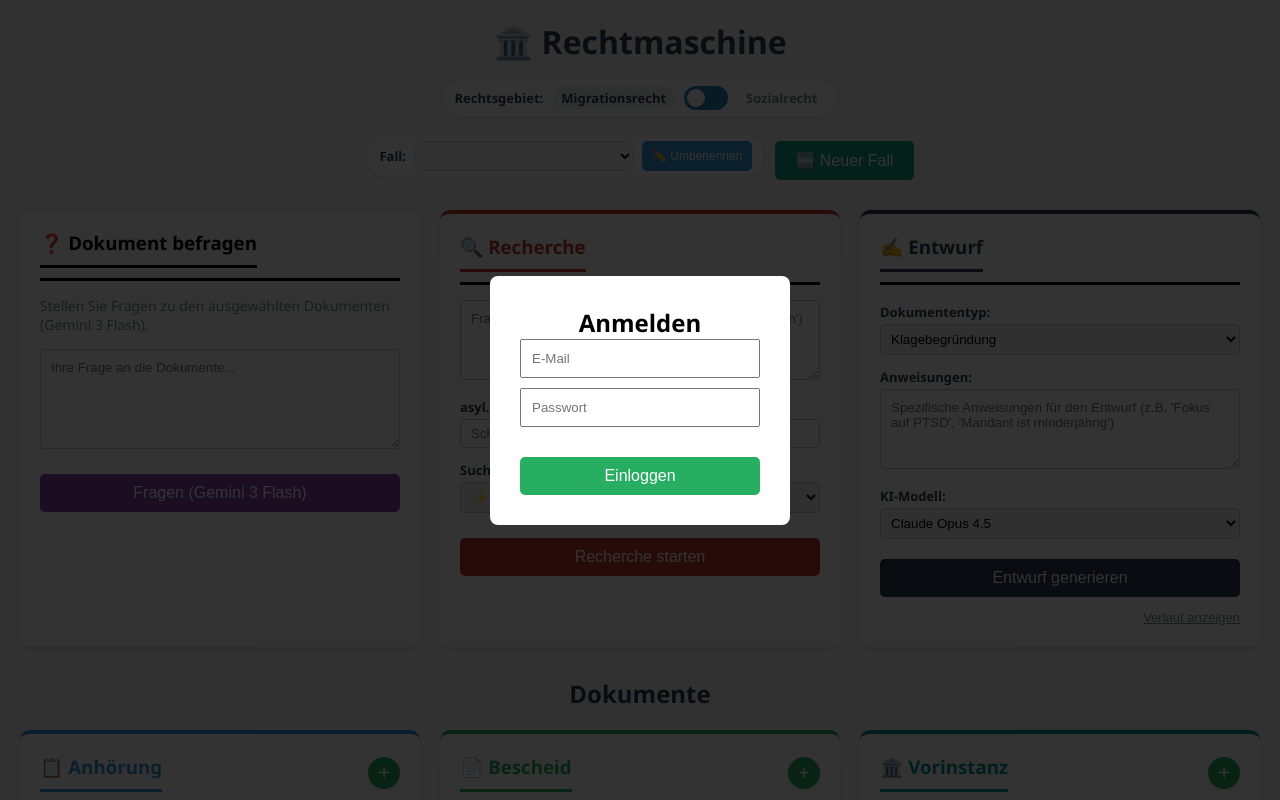
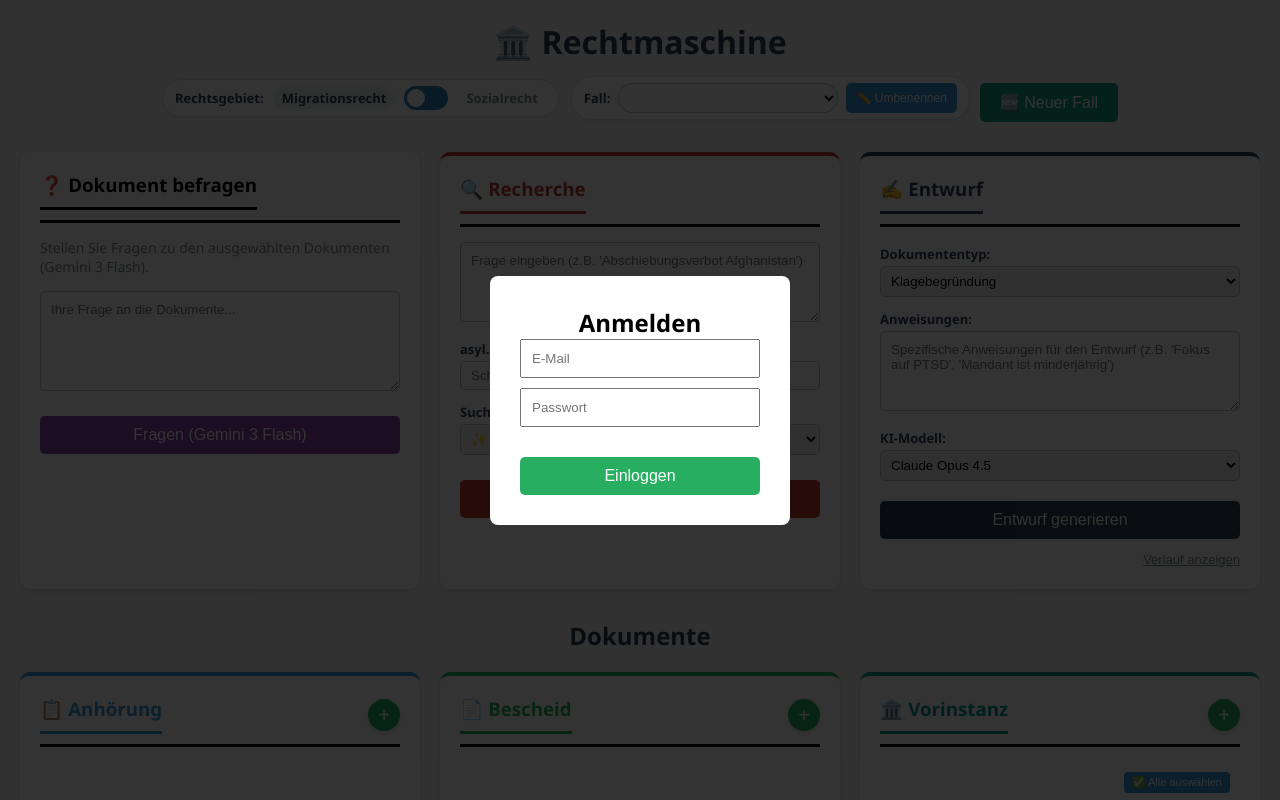
Before and after one commit to derspotter/rechtmaschine, a Python web app: template app/templates/index.html in a window 1280 px wide. Run offline with Jinja, Linux system fonts and the light colour scheme; the template is opened without the code that fills it, so the values that code supplies are empty.

Commit message:
ui: align case controls beside legal area toggle

```diff
--- a/app/static/css/styles.css
+++ b/app/static/css/styles.css
@@ -22,12 +22,21 @@ h1 {
     margin-bottom: 10px;
 }
 
+.header-bar {
+    display: flex;
+    justify-content: center;
+    align-items: center;
+    gap: 12px;
+    flex-wrap: wrap;
+    margin-top: 10px;
+}
+
 .header-controls {
     display: flex;
     justify-content: center;
     align-items: center;
     gap: 10px;
-    margin-top: 14px;
+    margin-top: 0;
     flex-wrap: wrap;
 }
 
@@ -76,7 +85,7 @@ h1 {
     box-shadow: 0 1px 2px rgba(0, 0, 0, 0.06);
     font-size: 13px;
     color: #2c3e50;
-    margin: 6px auto 0;
+    margin: 0;
 }
 
 .legal-area-label {
--- a/app/templates/index.html
+++ b/app/templates/index.html
@@ -26,6 +26,7 @@
     <div class="header">
         <h1>🏛️ Rechtmaschine</h1>
 
+        <div class="header-bar">
             <div class="legal-area-toggle">
                 <span class="legal-area-label">Rechtsgebiet:</span>
                 <span id="legalAreaLabelMigrations" class="legal-area-option" role="button" tabindex="0">Migrationsrecht</span>
@@ -54,6 +55,7 @@
                 <button class="btn btn-danger" data-reset-button onclick="resetApplication(event)" style="display: none;">
                     🧹 Alles zurücksetzen
                 </button>
+            </div>
         </div>
     </div>
 
```
Lines whose indentation alone changed are shown as unchanged.
